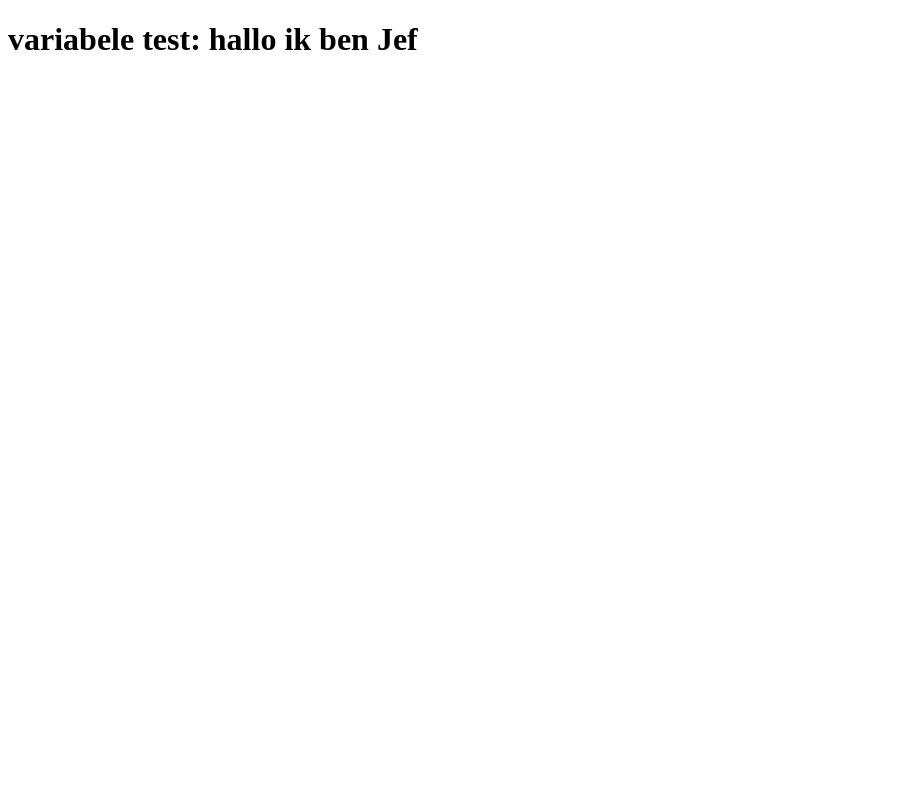
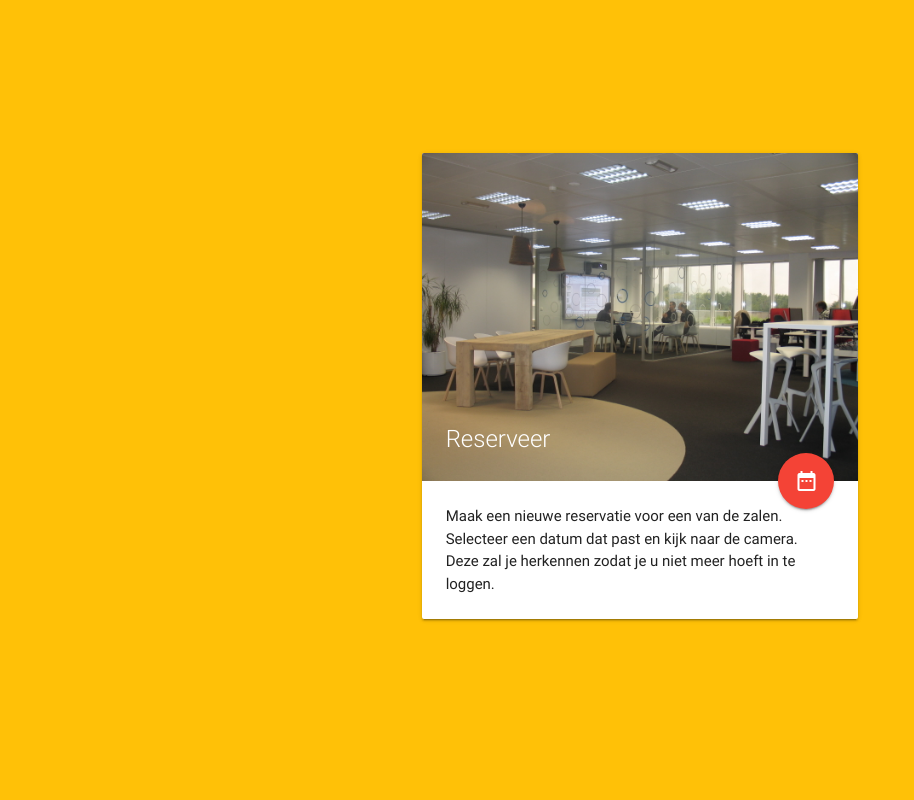
Before and after one commit to lab9k/reservatie_OpenCV, a Django app: page / in a window 1280 px wide. Shown: the whole page, without its empty margins (0-914 px from the left). Run offline with Django 3.2, Linux system fonts and the light colour scheme; some libraries are stand-ins or nearby versions.

Commit message:
new index.html

```diff
--- a/reservatie_open_cv/templates/reservatie_open_cv/index.html
+++ b/reservatie_open_cv/templates/reservatie_open_cv/index.html
@@ -1,11 +1,31 @@
 <!DOCTYPE html>
-<html lang="en">
+<html>
+
 <head>
-    <meta charset="UTF-8">
-    <title>Title</title>
+    <link href="https://fonts.googleapis.com/icon?family=Material+Icons" rel="stylesheet">
+    <link type="text/css" rel="stylesheet" href="css/materialize.min.css" media="screen,projection"/>
+    <meta name="viewport" content="width=device-width, initial-scale=1.0"/>
 </head>
-<body>
-<h1>variabele test: {{ test }}</h1>
 
+<body class="amber">
+<main class="container valign-wrapper" style="height: 100vh;">
+    <div class="row">
+        <div class="col s12 m6" style="margin: 0 auto; float: none;">
+            <div class="card">
+                <div class="card-image"><img src="img/sample-1.jpg"> <span class="card-title">Reserveer</span> <a
+                        href="data.html" class="btn-floating btn-large halfway-fab waves-effect waves-light red"><i
+                        class="material-icons">date_range</i></a></div>
+                <div class="card-content">
+                    <p class="left-align">Maak een nieuwe reservatie voor een van de zalen.<br> Selecteer een datum dat
+                        past en kijk naar de camera.<br>Deze zal je herkennen zodat je u niet meer hoeft in te loggen.
+                    </p>
+                </div>
+            </div>
+        </div>
+    </div>
+</main>
+<script type="text/javascript" src="https://code.jquery.com/jquery-3.2.1.min.js"></script>
+<script type="text/javascript" src="js/materialize.min.js"></script>
 </body>
+
 </html>
```
Also changed, not shown: frontend/index.html (+9 -4 lines).
